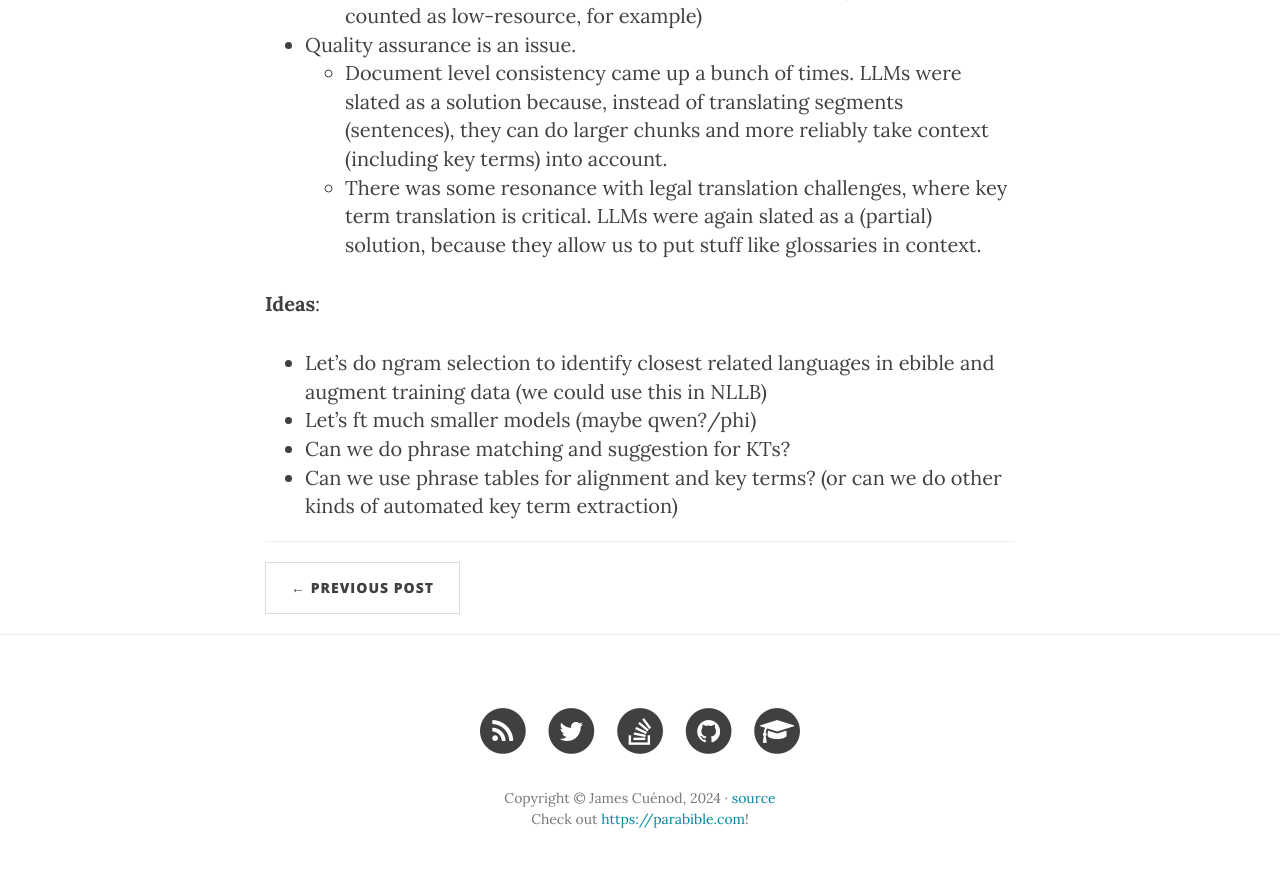
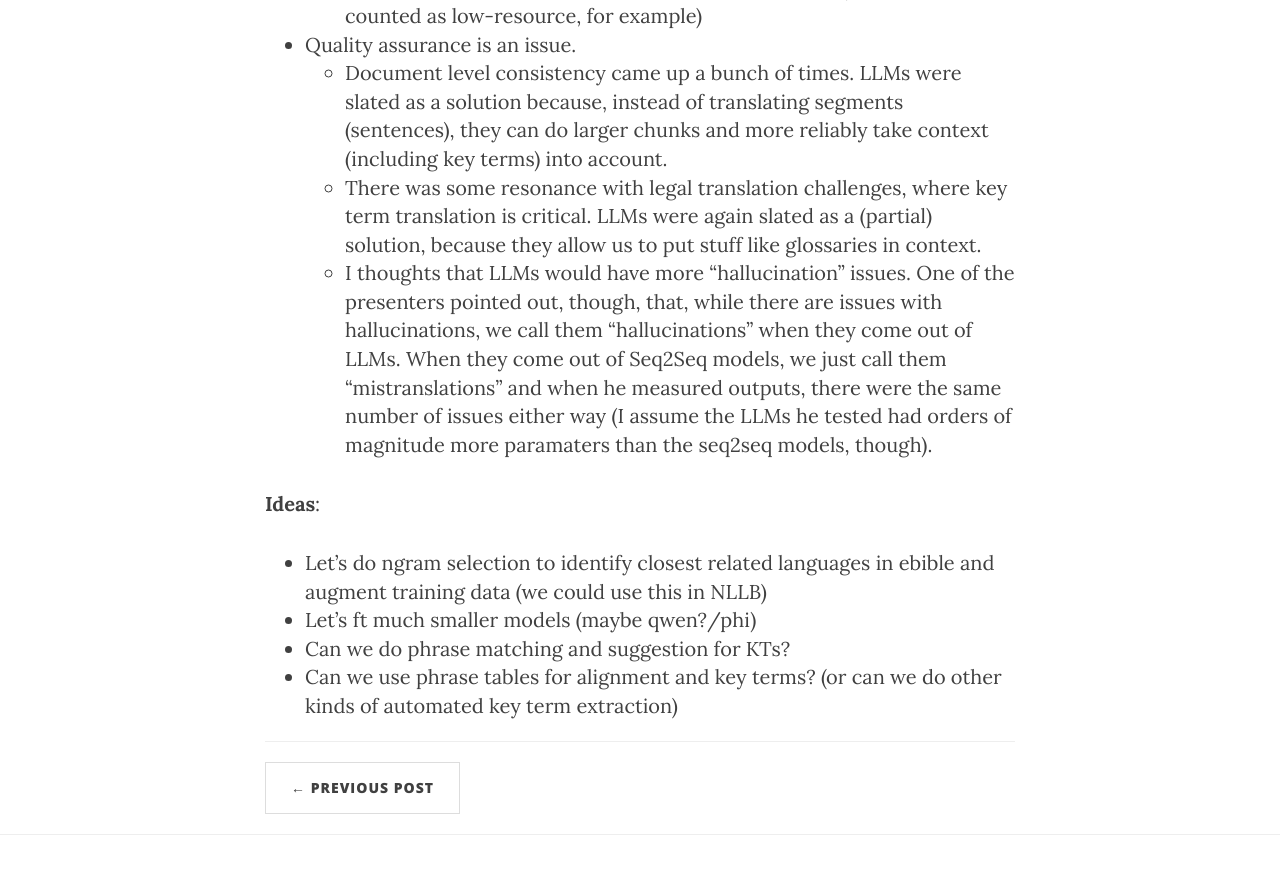
Before and after one commit to jcuenod/bibletech, a Jekyll site: the page built from _posts/2024-10-03-amta-reflections.md, in a window 1280 px wide and 900 px high, scrolled down 1646 px. Shown: the top 874 px of the window. Built offline with Jekyll 4.4.1, drawn with Linux system fonts in a browser that asks for light colours; nearby versions of some CDN libraries.

Commit message:
Hallucination note

```diff
--- a/_posts/2024-10-03-amta-reflections.md
+++ b/_posts/2024-10-03-amta-reflections.md
@@ -28,6 +28,7 @@ header-img: "img/post-bg-hebrew.jpg"
 - Quality assurance is an issue.
 	- Document level consistency came up a bunch of times. LLMs were slated as a solution because, instead of translating segments (sentences), they can do larger chunks and more reliably take context (including key terms) into account.
 	- There was some resonance with legal translation challenges, where key term translation is critical. LLMs were again slated as a (partial) solution, because they allow us to put stuff like glossaries in context.
+	- I thoughts that LLMs would have more "hallucination" issues. One of the presenters pointed out, though, that, while there are issues with hallucinations, we call them "hallucinations" when they come out of LLMs. When they come out of Seq2Seq models, we just call them "mistranslations" and when he measured outputs, there were the same number of issues either way (I assume the LLMs he tested had orders of magnitude more paramaters than the seq2seq models, though).
 
 **Ideas**:
 - Let's do ngram selection to identify closest related languages in ebible and augment training data (we could use this in NLLB)
```
